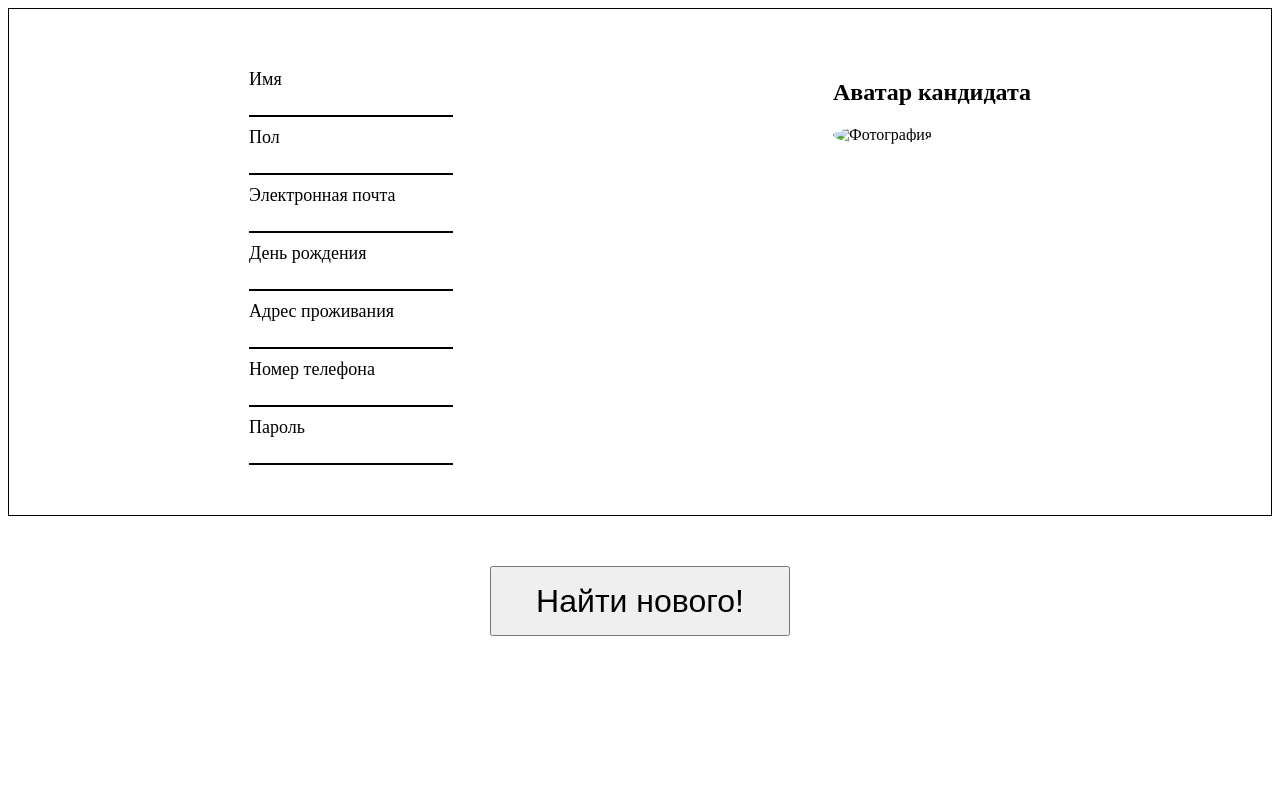
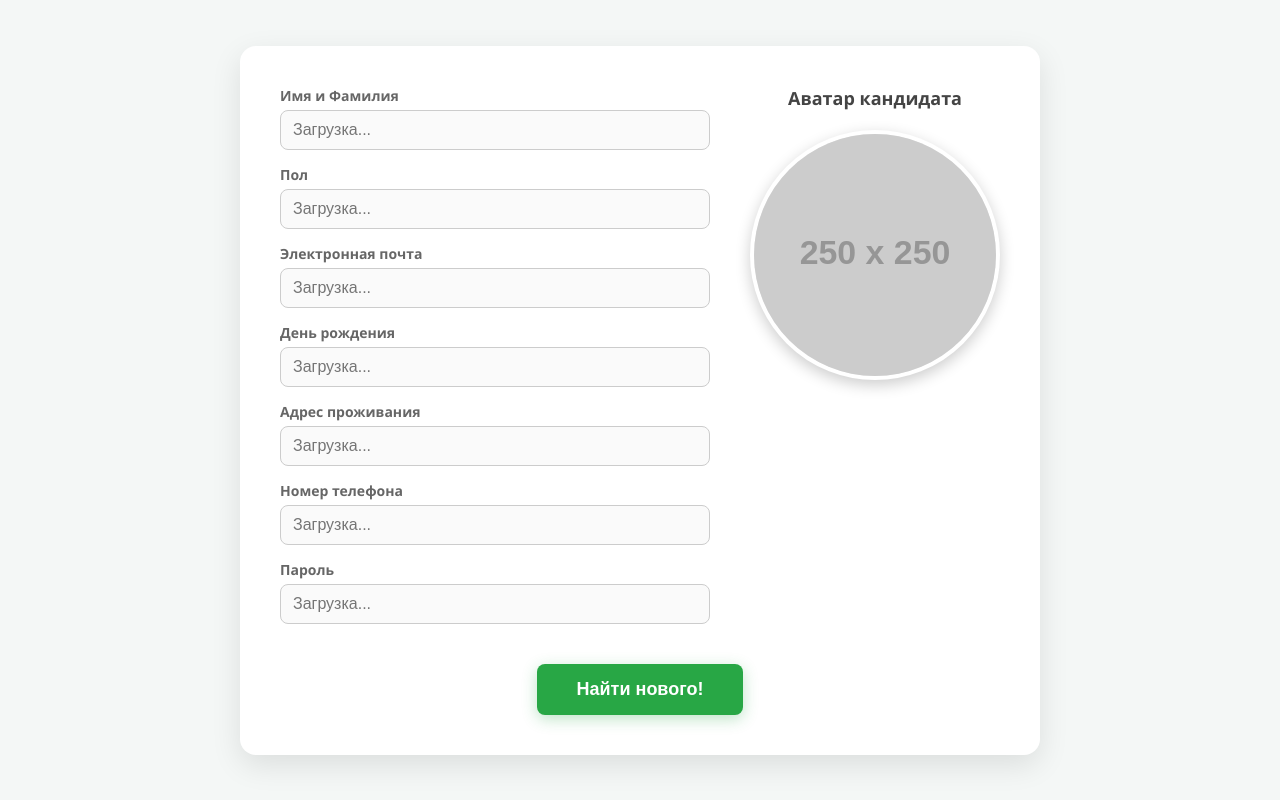
Before and after one commit to Falanger888/random_api, a plain HTML site: page index.html in a window 1280 px wide. Drawn offline with Linux system fonts and the light colour scheme; placeholder pictures from the web are drawn by us.

Commit message:
Add files via upload

```diff
--- a/index.html
+++ b/index.html
@@ -1,90 +1,65 @@
 <!DOCTYPE html>
-<html lang="en">
+<html lang="ru">
 
 <head>
     <meta charset="UTF-8">
     <meta name="viewport" content="width=device-width, initial-scale=1.0">
-    <title>Document</title>
+    <title>Генератор кандидатов</title>
+    <link rel="stylesheet" href="style.css">
 </head>
 
 <body>
-<style>
-        .div_form {
-            display: flex;
-            justify-content: center;
-            flex-direction: column;
 
+    <main class="container">
+        <section class="profile-card">
+            <!-- Левая часть: Форма -->
+            <div class="form-column">
+                <form class="user-form">
+                    <div class="form-group">
+                        <label for="name">Имя и Фамилия</label>
+                        <input id="name" type="text" readonly placeholder="Загрузка...">
+                    </div>
+                    <div class="form-group">
+                        <label for="gender">Пол</label>
+                        <input id="gender" type="text" readonly placeholder="Загрузка...">
+                    </div>
+                    <div class="form-group">
+                        <label for="email">Электронная почта</label>
+                        <input id="email" type="email" readonly placeholder="Загрузка...">
+                    </div>
+                    <div class="form-group">
+                        <label for="birthday">День рождения</label>
+                        <input id="birthday" type="text" readonly placeholder="Загрузка...">
+                    </div>
+                    <div class="form-group">
+                        <label for="address">Адрес проживания</label>
+                        <input id="address" type="text" readonly placeholder="Загрузка...">
+                    </div>
+                    <div class="form-group">
+                        <label for="phone">Номер телефона</label>
+                        <input id="phone" type="tel" readonly placeholder="Загрузка...">
+                    </div>
+                    <div class="form-group">
+                        <label for="password">Пароль</label>
+                        <input id="password" type="password" readonly placeholder="Загрузка...">
+                    </div>
+                </form>
+            </div>
 
-        }
+            <!-- Правая часть: Аватар -->
+            <div class="avatar-column">
+                <h2>Аватар кандидата</h2>
+                <img id="img" class="avatar" src="https://via.placeholder.com/250" alt="Фотография кандидата">
+            </div>
+        </section>
 
-        .div_form>input {
-            width: 200px;
-            font-size: 16px;
-            border: none;
-            border-bottom: 2px solid black;
-            margin-top: 5px;
+        <!-- Кнопка -->
+        <div class="button-wrapper">
+            <button id="fetchUser" class="button_new">Найти нового!</button>
+        </div>
+    </main>
 
-        }
-
-        label {
-            margin-top: 10px;
-            font-size: 18px;
-        }
-
-        section {
-            display: flex;
-            justify-content: space-around;
-           border: 1px solid black;
-padding:50px;
-        }
-.avatar{
-            width: 250px;
-            height: 250px;
-            border-radius: 50%;
-        }
-
- .button_new{
-            width: 300px;
-            height: 70px;
-            font-size: 32px;
-            text-align: center;
-            margin-top: 50px;
-            transition: 0.5s;
-cursor:pointer;
-        }
-        .button_new:hover{
-            scale: 1.1;
-            transition: 0.5s;
-
-        }
-    </style>
-    <section>
-        <div class="div_form">
-            <label for="name">Имя</label>
-            <input id="name" type="text">
-            <label for="poll">Пол</label>
-            <input id='poll' type="text">
-            <label for="email">Электронная почта</label>
-            <input id="email" type="text">
-            <label for="birthday">День рождения</label>
-            <input id="birthday" type="text">
-            <label for="adres">Адрес проживания</label>
-            <input id="adres" type="text">
-            <label for="phone">Номер телефона</label>
-            <input id="phone" type="text">
-            <label for="password">Пароль</label>
-            <input id="password" type="text">
-        </div>
-        <div>
-<h2>Аватар кандидата</h2>
-            <img id="img" class='avatar' src="avatar.png" alt="Фотография">
-        </div>
-    </section>
-<center>
-<button id="fetchUser" class='button_new'>Найти нового!</button></center>
-
-
-<script src="script.js"></script>
+    <script src="script.js"></script>
 </body>
 
 </html>
--- a/script.js
+++ b/script.js
@@ -1,28 +1,58 @@
+document.addEventListener('DOMContentLoaded', () => {
+    const fetchButton = document.getElementById('fetchUser');
 
-document.getElementById('fetchUser').addEventListener('click', fetchUser);
+    // Функция форматирования даты (из ISO в ДД.ММ.ГГГГ)
+    function formatDate(isoString) {
+        const date = new Date(isoString);
+        return date.toLocaleDateString('ru-RU');
+    }
 
-function fetchUser() {
-    fetch('https://randomuser.me/api/')
-        .then(response => response.json())
-        .then(data => {
+    // Основная функция получения данных
+    async function fetchUser() {
+        const btn = fetchButton;
+
+        try {
+            // Блокируем кнопку, чтобы не спамили кликами, пока идет запрос
+            btn.disabled = true;
+            btn.textContent = 'Загрузка...';
+
+            const response = await fetch('https://randomuser.me/api/');
+
+            // Проверяем, успешно ли прошел запрос
+            if (!response.ok) {
+                throw new Error('Ошибка сети');
+            }
+
+            const data = await response.json();
             const user = data.results[0];
-            const fullName = `${user.name.first} ${user.name.last}`;
-            const gender = user.gender;
-            const email = user.email;
-            const birthday = user.dob.date;
-            const img = user.picture.large;
-            const addres = user.location.city;
-            const phone = user.phone;
-            const password = user.login.password;
 
-            document.getElementById('password').value = password;
-            document.getElementById('phone').value = phone;
-            document.getElementById('adres').value = addres;
-            document.getElementById('img').src = img;
-            document.getElementById('birthday').value = birthday;
-            document.getElementById('name').value = fullName;
-            document.getElementById('poll').value = gender;
-            document.getElementById('email').value = email;
-        })
-        .catch(error => console.error('Ошибка:', error));
-}
+            // Заполняем инпуты
+            document.getElementById('name').value = `${user.name.first} ${user.name.last}`;
+
+            // Переводим пол на русский
+            document.getElementById('gender').value = user.gender === 'male' ? 'Мужской' : 'Женский';
+
+            document.getElementById('email').value = user.email;
+            document.getElementById('birthday').value = formatDate(user.dob.date);
+            document.getElementById('address').value = `${user.location.city}, ${user.location.country}`;
+            document.getElementById('phone').value = user.phone;
+            document.getElementById('password').value = user.login.password;
+
+            // Меняем картинку
+            const imgElement = document.getElementById('img');
+            imgElement.src = user.picture.large;
+            imgElement.alt = `Фото ${user.name.first}`;
+
+        } catch (error) {
+            console.error('Ошибка при получении данных:', error);
+            alert('Не удалось загрузить данные кандидата. Попробуйте еще раз.');
+        } finally {
+            // Возвращаем кнопку в исходное состояние
+            btn.disabled = false;
+            btn.textContent = 'Найти нового!';
+        }
+    }
+
+    // Вешаем слушатель события на кнопку
+    fetchButton.addEventListener('click', fetchUser);
+});
--- /dev/null
+++ b/style.css
@@ -0,0 +1,150 @@
+/* Базовые настройки */
+* {
+    box-sizing: border-box;
+    margin: 0;
+    padding: 0;
+}
+
+body {
+    font-family: 'Segoe UI', Tahoma, Geneva, Verdana, sans-serif;
+    background-color: #f4f7f6;
+    color: #333;
+    display: flex;
+    justify-content: center;
+    align-items: center;
+    min-height: 100vh;
+    padding: 20px;
+}
+
+.container {
+    background: #ffffff;
+    border-radius: 16px;
+    box-shadow: 0 10px 30px rgba(0, 0, 0, 0.1);
+    padding: 40px;
+    width: 100%;
+    max-width: 800px;
+}
+
+/* Сетка карточки */
+.profile-card {
+    display: flex;
+    justify-content: space-between;
+    gap: 40px;
+}
+
+/* Левая колонка с формой */
+.form-column {
+    flex: 1;
+}
+
+.user-form {
+    display: flex;
+    flex-direction: column;
+    gap: 15px; /* Отступы между полями */
+}
+
+.form-group {
+    display: flex;
+    flex-direction: column;
+}
+
+label {
+    font-size: 14px;
+    font-weight: 600;
+    color: #666;
+    margin-bottom: 5px;
+}
+
+input {
+    width: 100%;
+    padding: 10px 12px;
+    font-size: 16px;
+    border: 1px solid #ccc;
+    border-radius: 8px;
+    outline: none;
+    transition: border-color 0.3s;
+    background-color: #fafafa;
+}
+
+input:focus {
+    border-color: #007bff;
+}
+
+/* Правая колонка с аватаром */
+.avatar-column {
+    display: flex;
+    flex-direction: column;
+    align-items: center;
+    justify-content: flex-start;
+    min-width: 250px;
+}
+
+.avatar-column h2 {
+    font-size: 18px;
+    margin-bottom: 20px;
+    text-align: center;
+    color: #444;
+}
+
+.avatar {
+    width: 250px;
+    height: 250px;
+    border-radius: 50%;
+    object-fit: cover;
+    box-shadow: 0 5px 15px rgba(0, 0, 0, 0.2);
+    border: 4px solid #fff;
+    background-color: #eee;
+}
+
+/* Кнопка */
+.button-wrapper {
+    display: flex;
+    justify-content: center;
+    margin-top: 40px;
+}
+
+.button_new {
+    padding: 15px 40px;
+    font-size: 18px;
+    font-weight: bold;
+    color: #fff;
+    background-color: #28a745;
+    border: none;
+    border-radius: 8px;
+    cursor: pointer;
+    transition: background-color 0.3s, transform 0.2s, box-shadow 0.2s;
+    box-shadow: 0 4px 15px rgba(40, 167, 69, 0.3);
+}
+
+.button_new:hover {
+    background-color: #218838;
+    transform: translateY(-2px);
+    box-shadow: 0 6px 20px rgba(40, 167, 69, 0.4);
+}
+
+.button_new:active {
+    transform: translateY(0);
+}
+
+.button_new:disabled {
+    background-color: #6c757d;
+    cursor: not-allowed;
+    transform: none;
+    box-shadow: none;
+}
+
+/* Адаптив для телефонов */
+@media (max-width: 768px) {
+    .profile-card {
+        flex-direction: column-reverse; /* Аватар будет сверху, форма снизу */
+        align-items: center;
+    }
+
+    .form-column {
+        width: 100%;
+    }
+
+    .avatar-column {
+        margin-bottom: 20px;
+    }
+}
```
